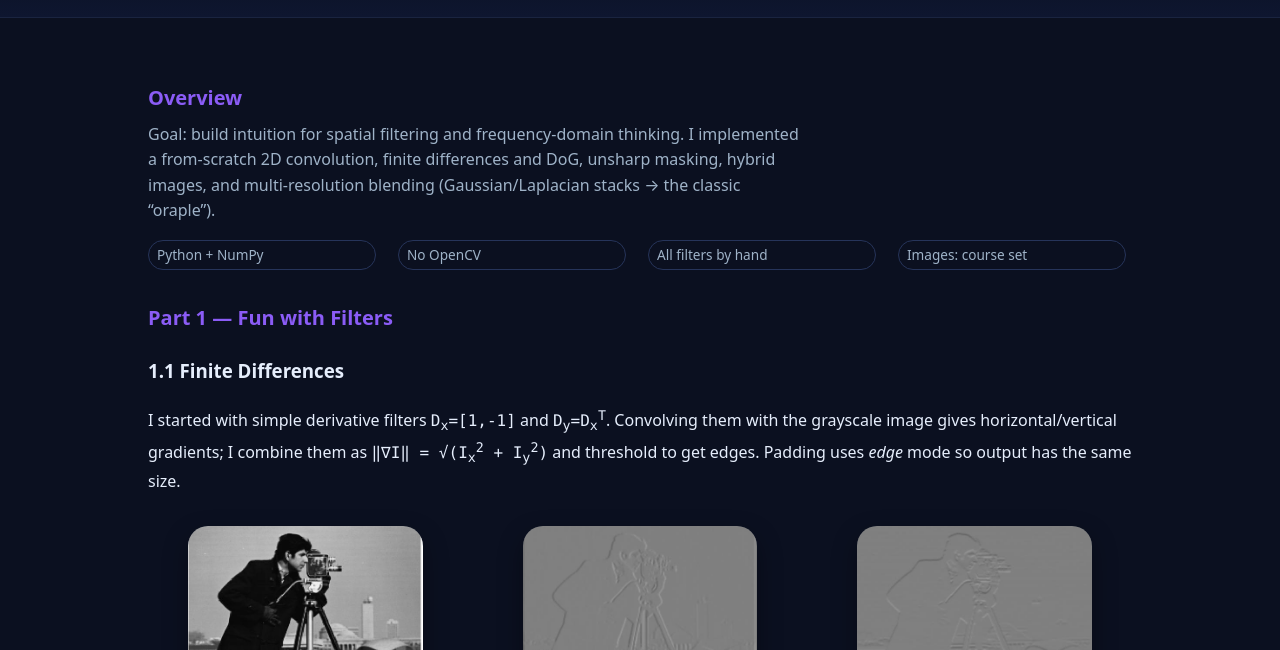
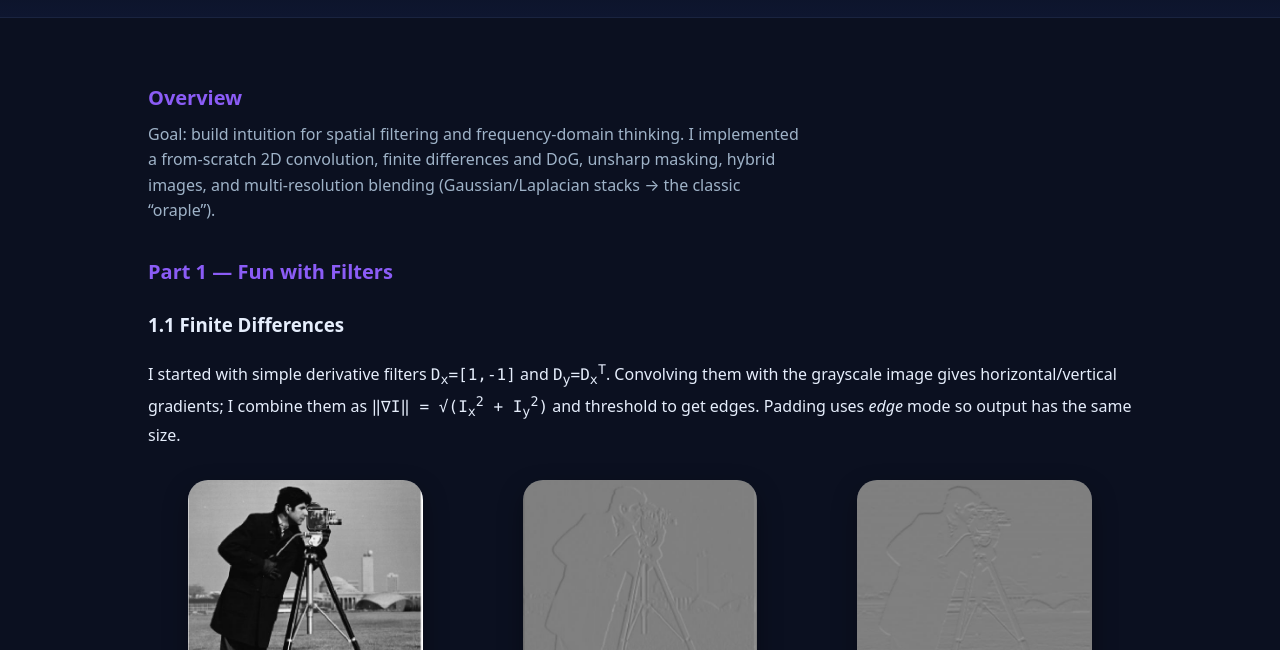
Before and after one commit to apeylet-berkeley/project2-cs180, a plain HTML site: page docs/project2.html in a window 1280 px wide. Shown: the part 150-800 px from the top of the page. Drawn offline with Linux system fonts and the light colour scheme.

Commit message:
P2: remove overview badges

```diff
--- a/docs/project2.html
+++ b/docs/project2.html
@@ -6,8 +6,8 @@
 <style>
 /* mini retouches typographiques */
 .lead{color:var(--muted);max-width:72ch}
-.kv{display:grid;grid-template-columns:repeat(auto-fit,minmax(220px,1fr));gap:1rem}
-.badge{display:inline-block;padding:.2rem .5rem;border:1px solid #26345a;border-radius:999px;color:#9fb3c8;margin-right:.4rem;font-size:.85rem}
+
+
 .subtle{color:#9fb3c8}
 figcaption strong{font-weight:600}
 pre{background:#0f1730;padding:.8rem;border-radius:12px;overflow:auto}
@@ -31,13 +31,7 @@ h3{margin-top:1.4rem}
       from-scratch 2D convolution, finite differences and DoG, unsharp masking, hybrid images, and
       multi-resolution blending (Gaussian/Laplacian stacks → the classic “oraple”).
     </p>
-    <div class="kv">
-      <span class="badge">Python + NumPy</span>
-      <span class="badge">No OpenCV</span>
-      <span class="badge">All filters by hand</span>
-      <span class="badge">Images: course set</span>
-    </div>
-  </section>
+</section>
 
   <section>
     <h2>Part 1 — Fun with Filters</h2>
```
